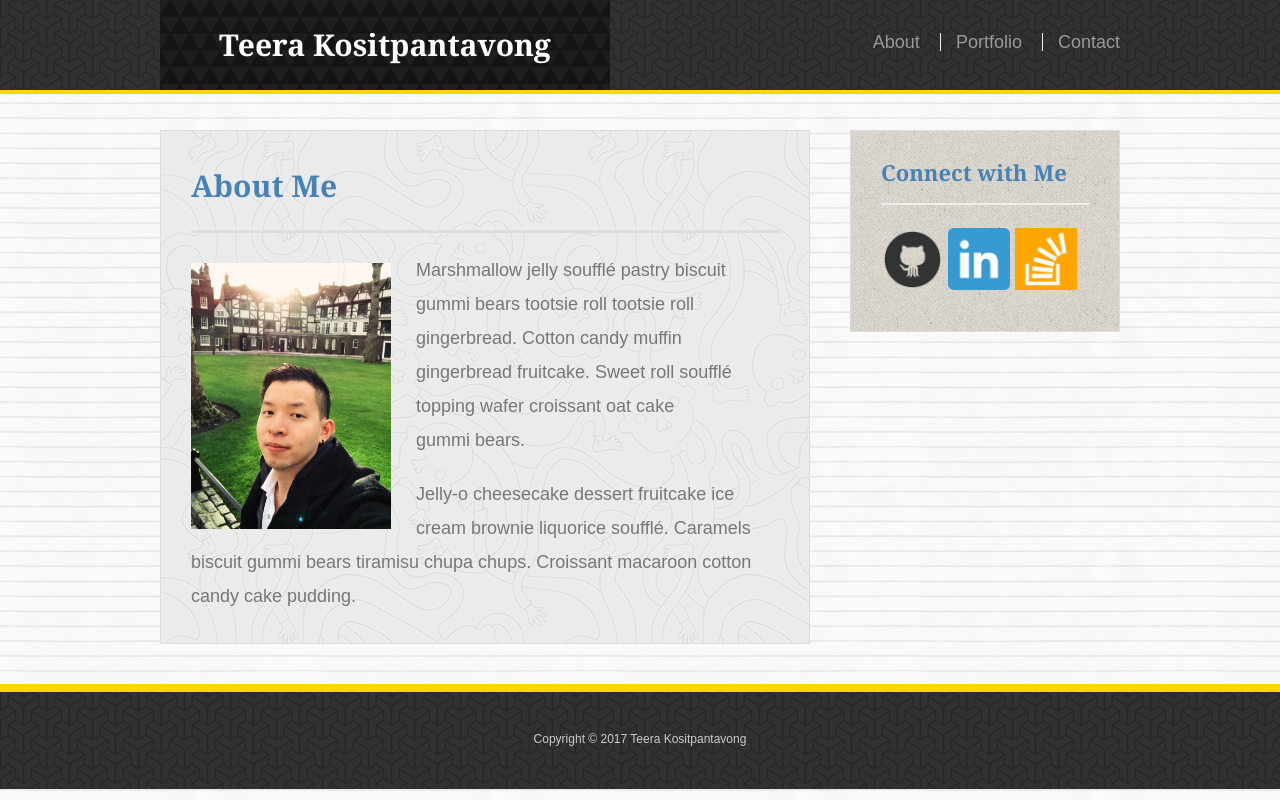
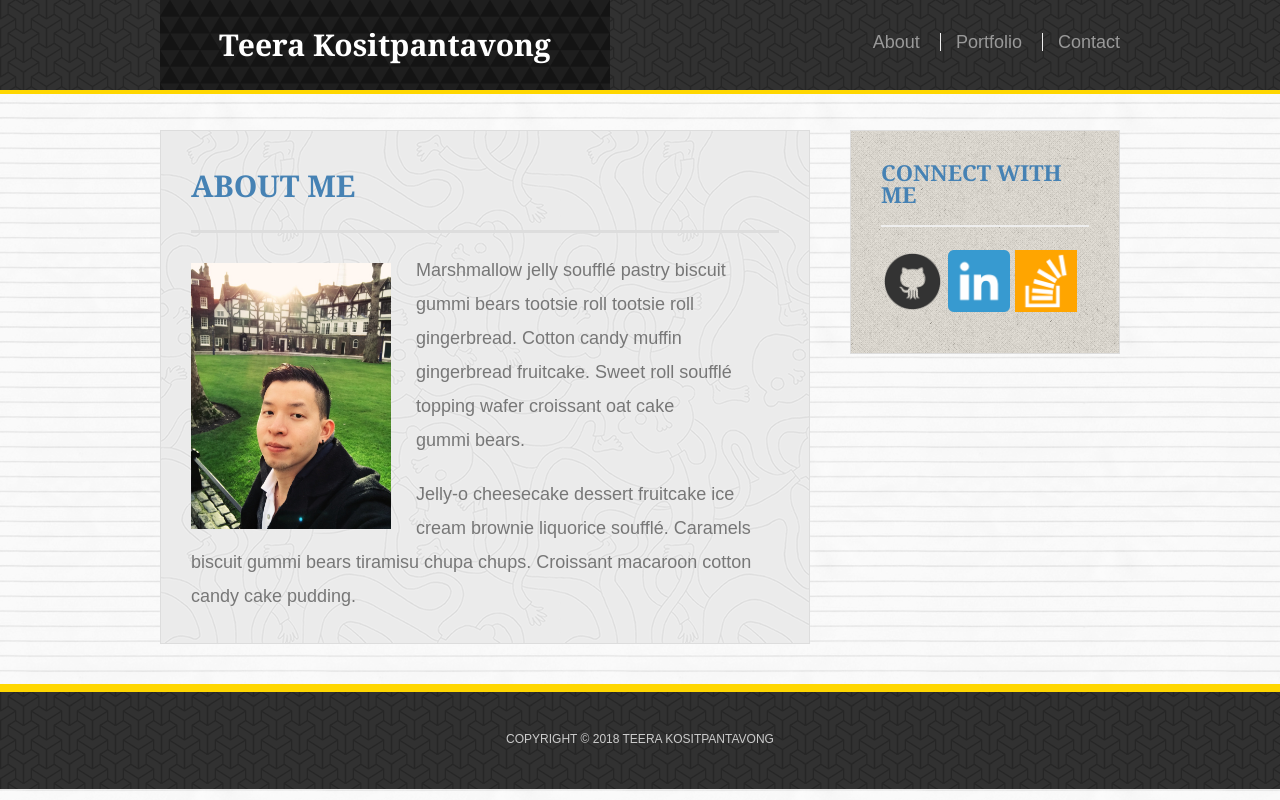
Before and after one commit to potaeko/Basic-Portfolio, a plain HTML site: page index.html in a window 1280 px wide. Drawn offline with Linux system fonts and the light colour scheme.

Commit message:
Cleaning up code

```diff
--- a/index.html
+++ b/index.html
@@ -3,16 +3,16 @@
 
     <head>
       <meta charset="UTF-8">
-  <title>About | Your Name</title>
+      <title>ABOUT | TEERA KOSITPANTAVONG</title>
       <link rel="stylesheet" type="text/css" href="assets/css/reset.css">
       <link rel="stylesheet" type="text/css" href="assets/css/style.css">
     </head>
 
     <body>
-
       <header id="masthead">
        <div class="container">
           <a href="index.html" id="logo">Teera Kositpantavong</a>
+          <!-- NavBar -->
           <nav>
             <a href="index.html">About</a>
             <a href="portfolio.html">Portfolio</a>
@@ -22,33 +22,29 @@
       </header>
 
       <div id="main-container" class="container">
+          <!-- Main Section -->
           <section class="main-section">
-      <h1>About Me</h1>
-
+              <h1>ABOUT ME</h1>
               <img src="assets/images/Teera.jpg" class="auth-image" alt="Teera Kositpantavong" width="150px" height="200px">
-
               <p>Marshmallow jelly souffl&eacute; pastry biscuit gummi bears tootsie roll tootsie roll gingerbread. Cotton candy muffin gingerbread fruitcake. Sweet roll souffl&eacute; topping wafer croissant oat cake gummi&nbsp;bears.</p>
-
               <p>Jelly-o cheesecake dessert fruitcake ice cream brownie liquorice souffl&eacute;. Caramels biscuit gummi bears tiramisu chupa chups. Croissant macaroon cotton candy cake pudding.</p>
-
           </section>
-
+          <!-- Sidebar Section -->
           <section class="sidebar">
               <div id="connect">
-        <h2>Connect with Me</h2>
-
+                <h2>CONNECT WITH ME</h2>
                 <a href="#"><img src="assets/images/if_github_circle_color_107173.png" class="social" alt="GitHub" /></a>
                 <a href="#"><img src="assets/images/if_linkedin_1807540.png" class="social" alt="LinkedIn" /></a>
                 <a href="#"><img src="assets/images/if_stackoverflow_273179.png" class="social" alt="Stack Overflow" /></a>
               </div>
           </section>
       </div>
-
+      <!-- Footer Section -->
       <footer>
           <div class="container">
-      Copyright &copy; 2017 Teera Kositpantavong
+          COPYRIGHT &copy; 2018 TEERA KOSITPANTAVONG
           </div>
       </footer>
+
     </body>
-
 </html>
```
Also changed, not shown: contact.html (+13 -10 lines), portfolio.html (+12 -14 lines), 2 other files. Lines whose indentation alone changed are shown as unchanged.
